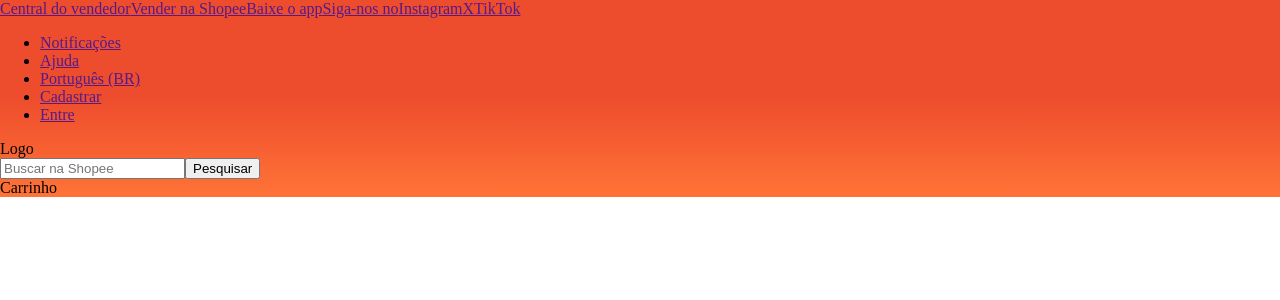
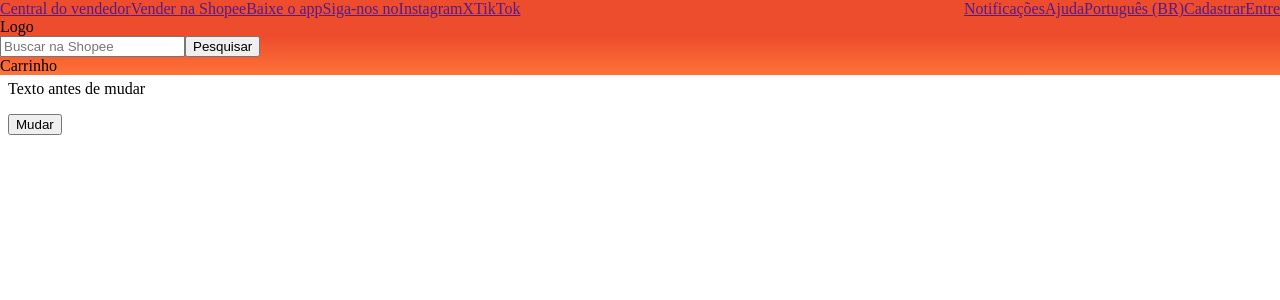
Before and after one commit to HzeelLutz/1023B-frontend, a React (Vite) app: page / in a window 1280 px wide. Shown: the top 300 px of the page. Built offline with nearby package versions, Linux system fonts and the light colour scheme.

Commit message:
final aula 10.06

```diff
--- a/src/main.css
+++ b/src/main.css
@@ -10,3 +10,18 @@ header{
     right: 0;
     left: 0;
 }
+
+nav{
+    display: flex;
+    justify-content: space-between;
+}
+
+nav>ul{
+    margin: 0;
+    display: flex;
+}
+
+nav>ul>li{
+    list-style: none;
+    padding: 0;
+}
```
